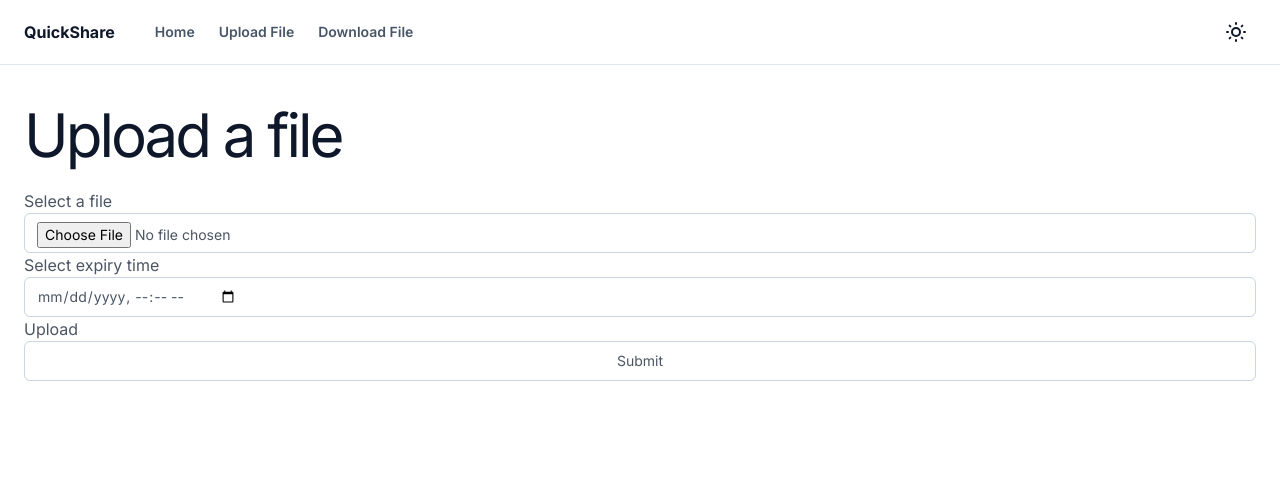
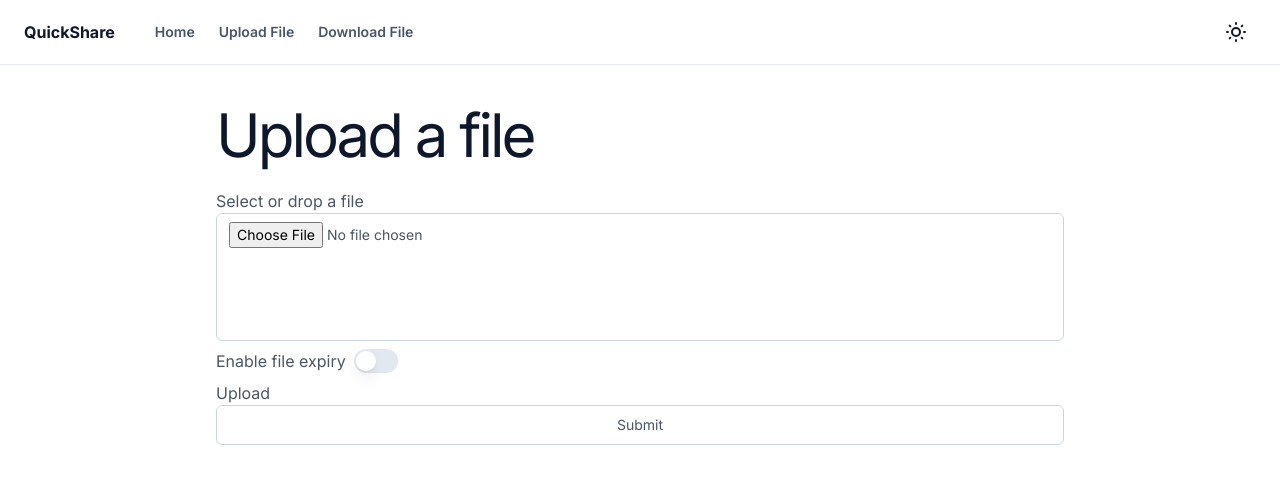
Before and after one commit to CS222-UIUC/course-project-team43, a Next.js app in the folder frontend/: page /upload in a window 1280 px wide. Shown: the top 484 px of the page. Built offline with nearby package versions, Linux system fonts and the light colour scheme.

Commit message:
Add file drag+drop, expiry selection enhancement

```diff
--- /dev/null
+++ b/frontend/components/drag-drop-file-input.tsx
@@ -0,0 +1,53 @@
+import * as React from "react"
+
+import { cn } from "@/lib/utils"
+
+export interface InputProps
+  extends React.InputHTMLAttributes<HTMLInputElement> {}
+
+const FileInput = React.forwardRef<HTMLInputElement, InputProps>(
+  ({ className, ...props }, ref) => {
+    const [isOver, setIsOver] = React.useState(false)
+    const inputRef = React.useRef<HTMLInputElement>(null)
+    function handleDrag(e: React.DragEvent<HTMLInputElement>) {
+      e.preventDefault()
+      e.stopPropagation()
+      if (e.type === "dragover") {
+        setIsOver(true)
+      } else {
+        setIsOver(false)
+      }
+    }
+    function handleDrop(e: React.DragEvent<HTMLInputElement>) {
+      e.preventDefault()
+      e.stopPropagation()
+      if (e.dataTransfer.files && e.dataTransfer.files.length > 0) {
+        inputRef.current!.files = e.dataTransfer.files
+        const event = new Event("change", { bubbles: true })
+        inputRef.current!.dispatchEvent(event)
+      }
+      setIsOver(false)
+    }
+    return (
+      <div onDragOver={handleDrag} onDragLeave={handleDrag} onDrop={handleDrop}>
+        <input
+          type="file"
+          className={cn(
+            `flex text-center h-32 w-full rounded-md border box-border ${
+              isOver ? "border-blue-300 border-2" : "border-slate-300"
+            } bg-transparent py-2 px-3 text-sm placeholder:text-slate-400 focus:outline-none focus:ring-2 focus:ring-slate-400 focus:ring-offset-2 disabled:cursor-not-allowed disabled:opacity-50 dark:border-slate-700 dark:text-slate-50 dark:focus:ring-slate-400 dark:focus:ring-offset-slate-900`,
+            className
+          )}
+          ref={(el) => {
+            inputRef.current = el
+            return ref
+          }}
+          {...props}
+        />
+      </div>
+    )
+  }
+)
+FileInput.displayName = "FileInput"
+
+export { FileInput }
--- a/frontend/components/upload-form.tsx
+++ b/frontend/components/upload-form.tsx
@@ -1,9 +1,10 @@
 import React, { useState } from "react"
 
 import API, { API_URL } from "@/lib/api"
-import type { UploadReponse } from "@/lib/types"
-
+import { cn } from "@/lib/utils"
+import { FileInput } from "@/components/drag-drop-file-input"
 import { Input } from "@/components/ui/input"
+import { Switch } from "@/components/ui/switch"
 
 // Form for uploading files to the backend
 const UploadForm = (): JSX.Element => {
@@ -11,6 +12,7 @@ const UploadForm = (): JSX.Element => {
   const [fileId, setFileId] = useState<string>("")
   const [filename, setFilename] = useState<string>("")
   const [expiry, setExpiry] = useState<string>("")
+  const [expiryEnabled, setExpiryEnabled] = useState<boolean>(false)
 
   const handleFileChange = (e: React.ChangeEvent<HTMLInputElement>): void => {
     if (e.target.files === null || e.target.files.length !== 1) {
@@ -29,11 +31,15 @@ const UploadForm = (): JSX.Element => {
     setExpiry(date.getTime().toString())
   }
 
+  const toggleExpiryEnabled = (): void => {
+    setExpiryEnabled(!expiryEnabled)
+  }
+
   const onUploadSubmit = async (event: any): Promise<void> => {
     event.preventDefault()
     const formData = new FormData()
     formData.append("file", uploadFile)
-    formData.append("expiration", expiry)
+    formData.append("expiration", expiryEnabled ? expiry : "")
     try {
       const res = await API.upload(formData)
       setFileId(res.response.file_id)
@@ -49,18 +55,34 @@ const UploadForm = (): JSX.Element => {
         className="text-sm text-gray-600 dark:text-gray-400"
       >
         <span className="mt-2 mb-2 text-base leading-normal">
-          Select a file
+          Select or drop a file
         </span>
-        <Input type="file" onChange={handleFileChange} id="file-upload" />
+        <FileInput type="file" onChange={handleFileChange} id="file-upload" />
+      </label>
+      <label
+        htmlFor="enable-expiry"
+        className="text-sm text-gray-600 dark:text-gray-400 flex gap-2 items-center"
+      >
+        <span className="mt-2 mb-2 text-base leading-normal">
+          Enable file expiry
+        </span>
+        <Switch onCheckedChange={toggleExpiryEnabled} id="enable-expiry" />
       </label>
       <label
         htmlFor="file-expiry"
-        className="text-sm text-gray-600 dark:text-gray-400"
+        className={cn(
+          "text-sm text-gray-600 dark:text-gray-400",
+          expiryEnabled ? "" : "hidden"
+        )}
       >
         <span className="mt-2 mb-2 text-base leading-normal">
           Select expiry time
         </span>
-        <Input type="datetime-local" onChange={handleExpiryChange} id="file-expiry" />
+        <Input
+          type="datetime-local"
+          onChange={handleExpiryChange}
+          id="file-expiry"
+        />
       </label>
       <label
         htmlFor="file-submit"
@@ -73,7 +95,11 @@ const UploadForm = (): JSX.Element => {
         <div className="mt-4">
           File uploaded successfully. <br />
           ID:{" "}
-          <a href={`${API_URL}/download/${fileId}`} className="text-blue-500" data-testid="file_id">
+          <a
+            href={`${API_URL}/download/${fileId}`}
+            className="text-blue-500"
+            data-testid="file_id"
+          >
             {fileId}
           </a>
         </div>
--- a/frontend/pages/download/index.tsx
+++ b/frontend/pages/download/index.tsx
@@ -11,7 +11,7 @@ export default function DownloadPage() {
         <meta name="viewport" content="width=device-width, initial-scale=1" />
         <link rel="icon" href="/favicon.ico" />
       </Head>
-      <section className="container grid items-center gap-6 pt-6 pb-8 md:py-10">
+      <section className="container grid items-center gap-6 pt-6 pb-8 md:py-10 max-w-4xl">
         <div className="flex max-w-[980px] flex-col items-start gap-2">
           <h1 className="text-3xl leading-tight tracking-tighter sm:text-3xl md:text-5xl lg:text-6xl">
             Download a file
--- a/frontend/pages/upload/index.tsx
+++ b/frontend/pages/upload/index.tsx
@@ -11,7 +11,7 @@ export default function UploadPage() {
         <meta name="viewport" content="width=device-width, initial-scale=1" />
         <link rel="icon" href="/favicon.ico" />
       </Head>
-      <section className="container grid items-center gap-6 pt-6 pb-8 md:py-10">
+      <section className="container grid items-center gap-6 pt-6 pb-8 md:py-10 max-w-4xl">
         <div className="flex max-w-[980px] flex-col items-start gap-2">
           <h1 className="text-3xl leading-tight tracking-tighter sm:text-3xl md:text-5xl lg:text-6xl">
             Upload a file
```
